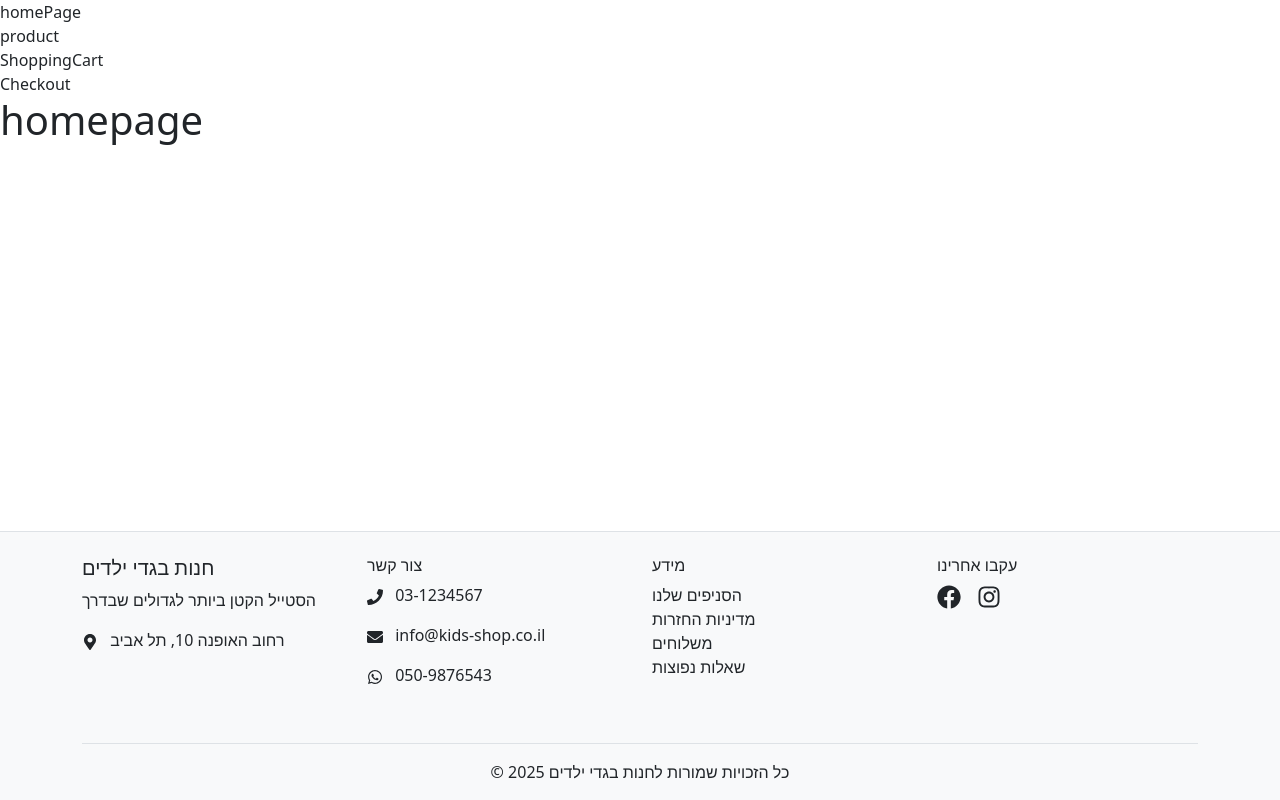
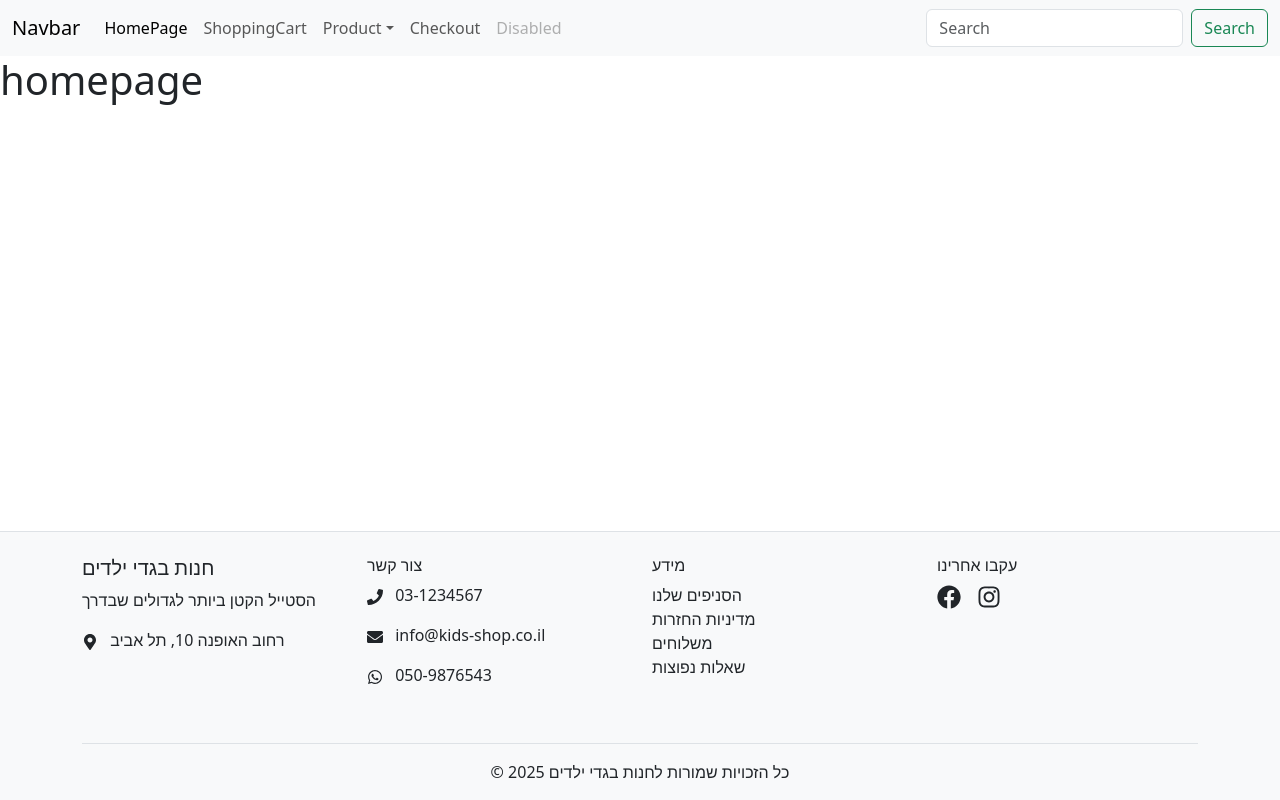
Before and after one commit to sarashmul/Sweety-Online_Childrens_Clothing_Site, a React (Create React App) app: page / in a window 1280 px wide. Built offline with nearby package versions, Linux system fonts and the light colour scheme.

Commit message:
style boostrap to navBar

```diff
--- a/src/App.js
+++ b/src/App.js
@@ -1,19 +1,41 @@
-
 import './App.css';
-
 import NavBar from './component/Global/NavBar';
 import Footer from './component/Global/Footer';
 import { Provider } from 'react-redux';
 import store from './redux/store';
+import { BrowserRouter, Routes, Route } from 'react-router-dom';
+import HomePage from './component/screens/HomePage';
+import ProductsPage from './component/screens/ProductsPage';
+import ShoppingCartPage from './component/screens/ShoppingCartPage';
+import CheckoutPage from './component/screens/CheckoutPage';
+
 
 function App() {
+  const routes = {
+    home: "/",
+    product: "/product",
+    ShoppingCart: "/ShoppingCart",
+    Checkout: "/Checkout"
+  };
+
   return (
     <Provider store={store}>
-   <div className="app-container">
-    <NavBar/>
-    <Footer/>
-   </div>
-   </Provider>
+      <BrowserRouter>
+        <div className="app-container">
+          <NavBar />
+
+
+          <Routes>
+            <Route path={routes.home} element={<HomePage />} />
+            <Route path={routes.product} element={<ProductsPage />} />
+            <Route path={routes.ShoppingCart} element={<ShoppingCartPage />} />
+            <Route path={routes.Checkout} element={<CheckoutPage />} />
+          </Routes>
+
+          <Footer />
+        </div>
+      </BrowserRouter>
+    </Provider>
   );
 }
 
--- a/src/component/Global/NavBar.js
+++ b/src/component/Global/NavBar.js
@@ -1,35 +1,51 @@
-import React from 'react'
-import { BrowserRouter, Routes, Route, Link } from 'react-router-dom';
- import HomePage from '../screens/HomePage';
- import ProductsPage from '../screens/ProductsPage';
-import ShoppingCartPage from '../screens/ShoppingCartPage';
-import CheckoutPage from '../screens/CheckoutPage';
+import React from 'react';
+import {Link } from 'react-router-dom';
+
 export default function NavBar() {
-
-    const routs={
-        home:"/",
-        product:"/product",
-        ShoppingCart:"/ShoppingCart",
-        Checkout:"/Checkout"
-    }
+  const routes = {
+    home: "/",
+    product: "/product",
+    ShoppingCart: "/ShoppingCart",
+    Checkout: "/Checkout"
+  };
 
   return (
-    <div>
- <BrowserRouter>
-
-
-      <Link class="nav-link" to={routs.home}>homePage</Link>
-      <Link class="nav-link" to={routs.product}>product</Link>
-      <Link class="nav-link" to={routs.ShoppingCart}>ShoppingCart</Link>
-      <Link class="nav-link" to={routs.Checkout}>Checkout</Link>
-
-       <Routes>
-        <Route path={routs.home} element={<HomePage/>} />
-        <Route path={routs.product} element={<ProductsPage/>} />
-        <Route path={routs.ShoppingCart} element={<ShoppingCartPage/>} />
-        <Route path={routs.Checkout} element={<CheckoutPage/>} />
-       </Routes>
-       </BrowserRouter>
-    </div>
-  )
+    <nav className="navbar navbar-expand-lg bg-body-tertiary">
+      <div className="container-fluid">
+        <Link className="navbar-brand" to={routes.home}>Navbar</Link>
+        <button className="navbar-toggler" type="button" data-bs-toggle="collapse" data-bs-target="#navbarSupportedContent" aria-controls="navbarSupportedContent" aria-expanded="false" aria-label="Toggle navigation">
+          <span className="navbar-toggler-icon"></span>
+        </button>
+        <div className="collapse navbar-collapse" id="navbarSupportedContent">
+          <ul className="navbar-nav me-auto mb-2 mb-lg-0">
+            <li className="nav-item">
+              <Link className="nav-link active" aria-current="page" to={routes.home}>HomePage</Link>
+            </li>
+            <li className="nav-item">
+              <Link className="nav-link" to={routes.ShoppingCart}>ShoppingCart</Link>
+            </li>
+            <li className="nav-item dropdown">
+              <Link className="nav-link dropdown-toggle" to={routes.product}>Product</Link>
+              <ul className="dropdown-menu">
+                <li><a className="dropdown-item" href="#">Action</a></li>
+                <li><a className="dropdown-item" href="#">Another action</a></li>
+                <li><hr className="dropdown-divider" /></li>
+                <li><a className="dropdown-item" href="#">Something else here</a></li>
+              </ul>
+            </li>
+            <li className="nav-item">
+              <Link className="nav-link" to={routes.Checkout}>Checkout</Link>
+            </li>
+            <li className="nav-item">
+              <a className="nav-link disabled" aria-disabled="true">Disabled</a>
+            </li>
+          </ul>
+          <form className="d-flex" role="search">
+            <input className="form-control me-2" type="search" placeholder="Search" aria-label="Search" />
+            <button className="btn btn-outline-success" type="submit">Search</button>
+          </form>
+        </div>
+      </div>
+    </nav>
+  );
 }
```
